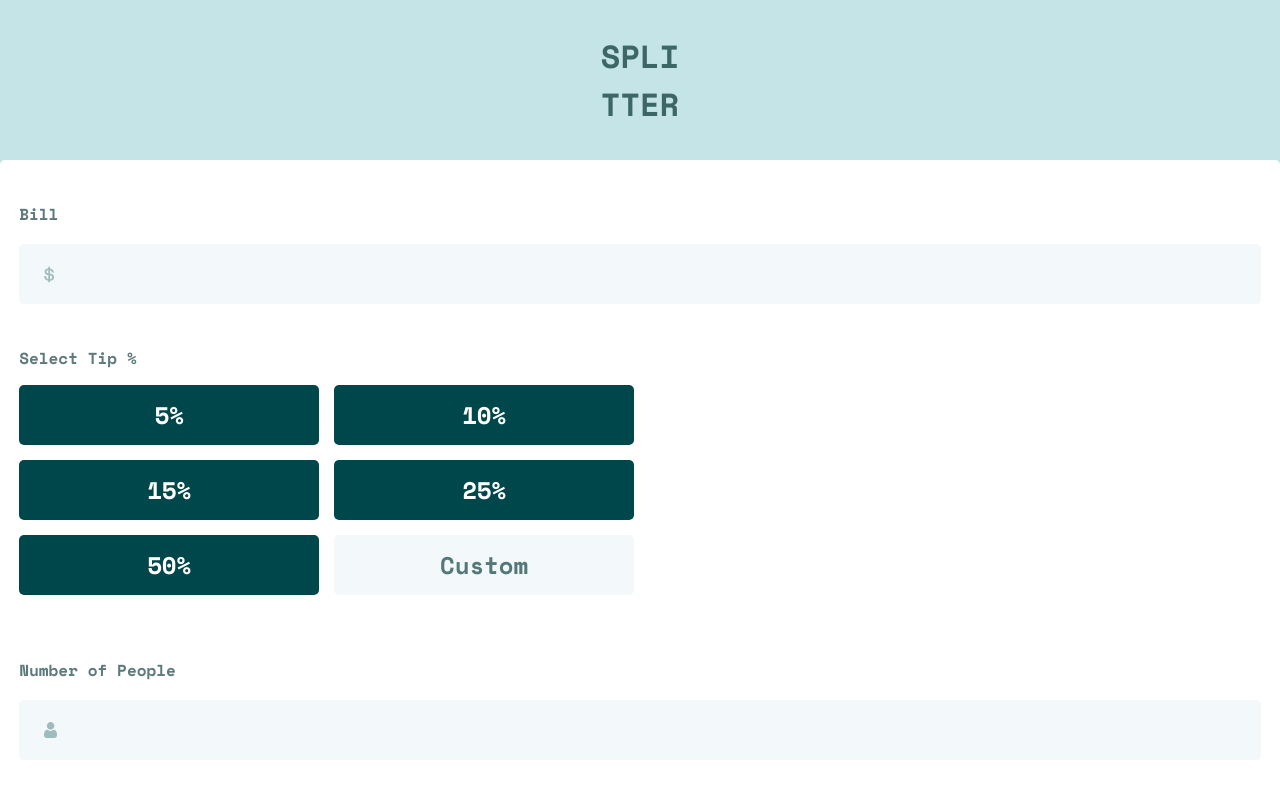
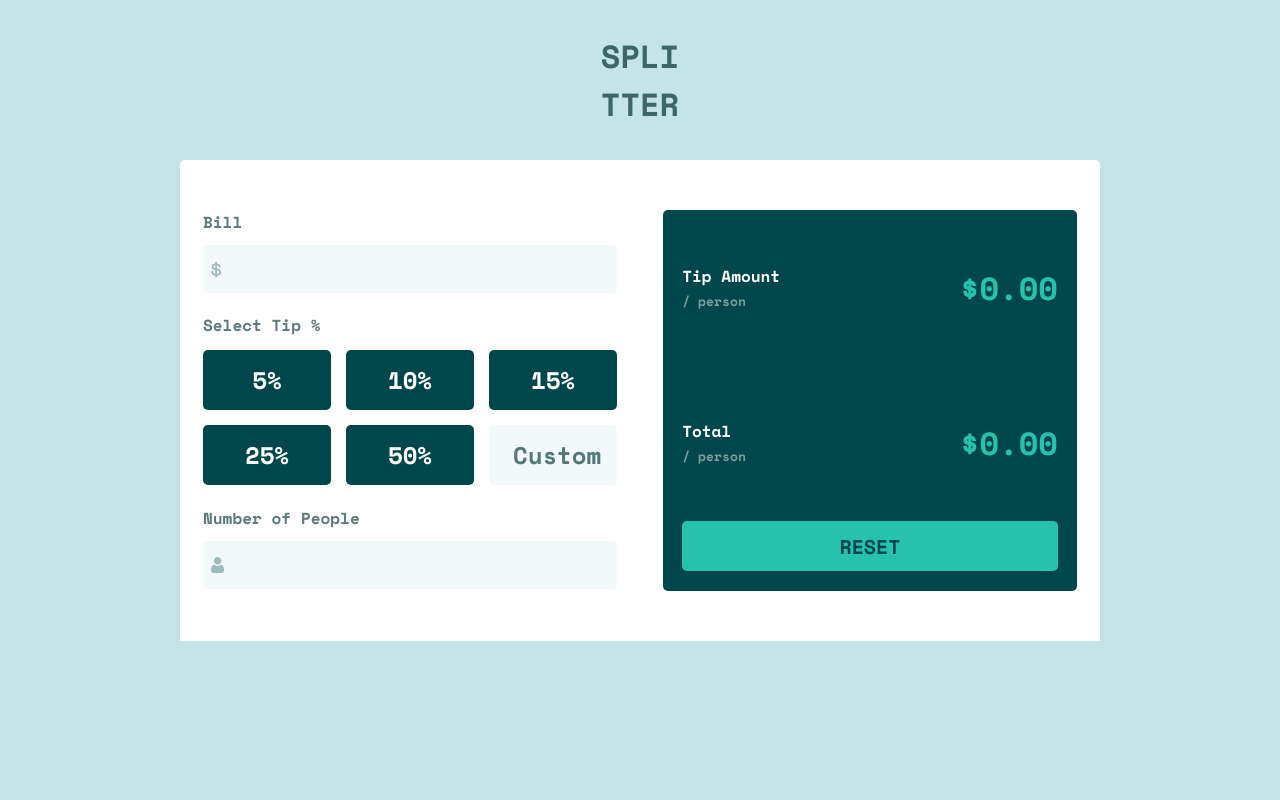
Before and after one commit to AhmadHamido/Tip-Calculator-App, a plain HTML site: page index.html in a window 1280 px wide. Shown: the top 800 px of the page. Drawn offline with nearby package versions, Linux system fonts and the light colour scheme.

Commit message:
CSS update

```diff
--- a/style.css
+++ b/style.css
@@ -17,14 +17,8 @@ h1 {
     color: #3D6666;
 }
 
-.section-title,
-.section-error,
 .total-subcontainer {
     align-self: center;
-}
-
-.tip-container .section-title {
-    align-self: end;
 }
 
 .section-title {
@@ -68,8 +62,7 @@ h1 {
 }
 
 .input-amount,
-.input-people,
-.reset-btn {
+.input-people {
     color: #00474B;
 }
 
@@ -142,19 +135,17 @@ button,
     font-size: 1.25rem;
 }
 
-.section-btn:hover,
-.section-btn:focus {
-    color: black;
+.reset-btn,
+.custom-btn-change {
+    color: #00474B;
 }
 
+.custom-btn:hover,
 .reset-btn:hover,
 .reset-btn:focus,
 .section-btn:hover,
 .section-btn:focus {
     background: #9FE8DF;
-}
-
-.custom-btn-change {
     color: #00474B;
 }
 
@@ -180,12 +171,13 @@ main section,
 
 .bill-container,
 .people-container {
-    grid-template: repeat(2, 60px) / repeat(2, auto);
+    grid-template: 20px 48px / repeat(2, auto);
+    grid-row-gap: 15px;
 }
 
 main {
     background: #fff;
-    height: 120vh;
+    /* height: 110vh; */
     border-radius: 5px 5px 0 0;
     grid-template:
         150px 330px 170px auto 60px
@@ -210,12 +202,13 @@ header {
 }
 
 .tip-container {
-    grid-template: repeat(4, 60px) / repeat(2, minmax(151.55px, 300px));
+    grid-template: 20px repeat(3, 60px) / repeat(2, minmax(151.55px, 300px));
     grid-gap: 15px;
 }
 
 .total-subcontainer {
     grid-template-columns: repeat(2, auto);
+    margin: 2em 0;
 }
 
 main section,
@@ -231,3 +224,69 @@ main section,
 .five-percent {
     grid-column: 1;
 }
+
+/* ==============
+Media Query
+============== */
+
+@media (min-width: 600px) {
+    .tip-container {
+        grid-template: 20px repeat(2, 60px) / repeat(3, minmax(120px, 300px));
+    }
+
+    .custom-btn,
+    .custom-btn-change {
+        grid-column: 3;
+        grid-row: 3;
+    }
+
+    .twentyfive-percent {
+        grid-row: 3;
+        grid-column: 1;
+    }
+}
+
+@media (min-width: 811px) {
+    .tip-container .section-title {
+        align-self: center;
+    }
+
+    main {
+        margin: auto;
+        max-width: 920px;
+        height: 100%;
+        height: 481px;
+        grid-template: 30px repeat(3, auto) 30px / repeat(2, 50%);
+        grid-row-gap: 20px;
+    }
+    .bill-container,
+    .tip-container,
+    .people-container {
+        grid-column: 1;
+    }
+
+    .bill-container {
+        grid-row: 2;
+        margin-top: 0;
+    }
+
+    .tip-container {
+        grid-row: 3;
+    }
+
+    .people-container {
+        grid-row: 4;
+    }
+
+    .bill-container,
+    .tip-container,
+    .people-container,
+    .total-container {
+        width: 90%;
+        justify-self: center;
+    }
+
+    .total-container {
+        grid-row: 2 / 5;
+    }
+}
```
